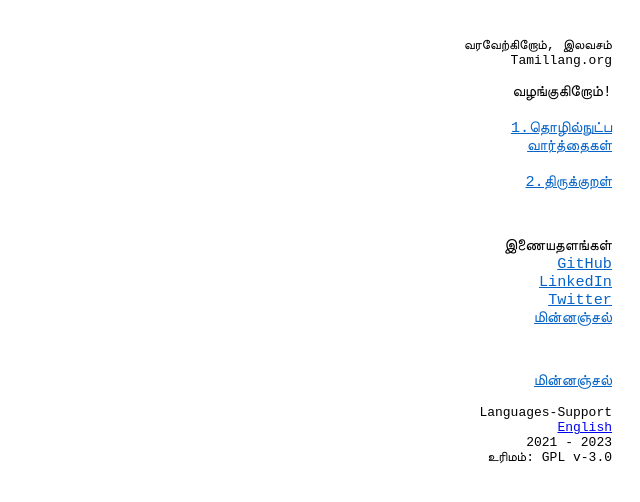
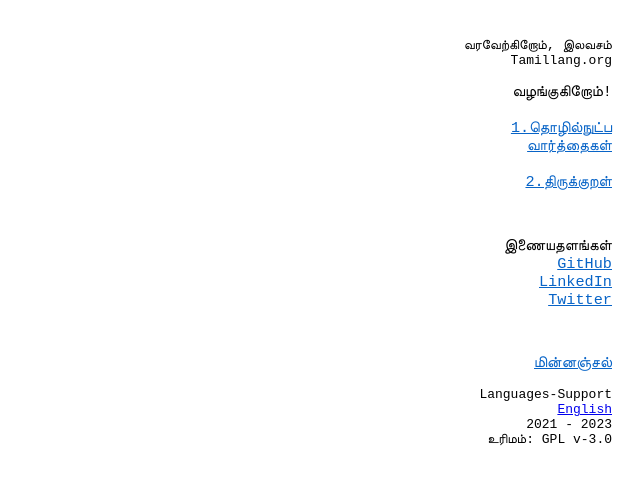
Before and after one commit to TamilLang/tamillang.github.io, a plain HTML site: page index.html in a window 1280 px wide. Shown: the whole page, without its empty margins (640-1280 px from the left). Drawn offline with Linux system fonts and the light colour scheme; a web font is replaced by a local one.

Commit message:
duplicate tag  in mail remove

```diff
--- a/index.html
+++ b/index.html
@@ -50,7 +50,6 @@
               <li><a href="https://linkedin.com/company/tamillang">LinkedIn</a></li>
               <li><a href="https://twitter.com/tamillang/">Twitter</a></li>
               <!--<li><a href="https://instagram.com/tamillang/">Instagram</a></li>-->
-              <li><a href="mailto: tamillang.org@gmail.com">மின்னஞ்சல்</a></li>
           </h3>
       </ul>
       <br>
```
